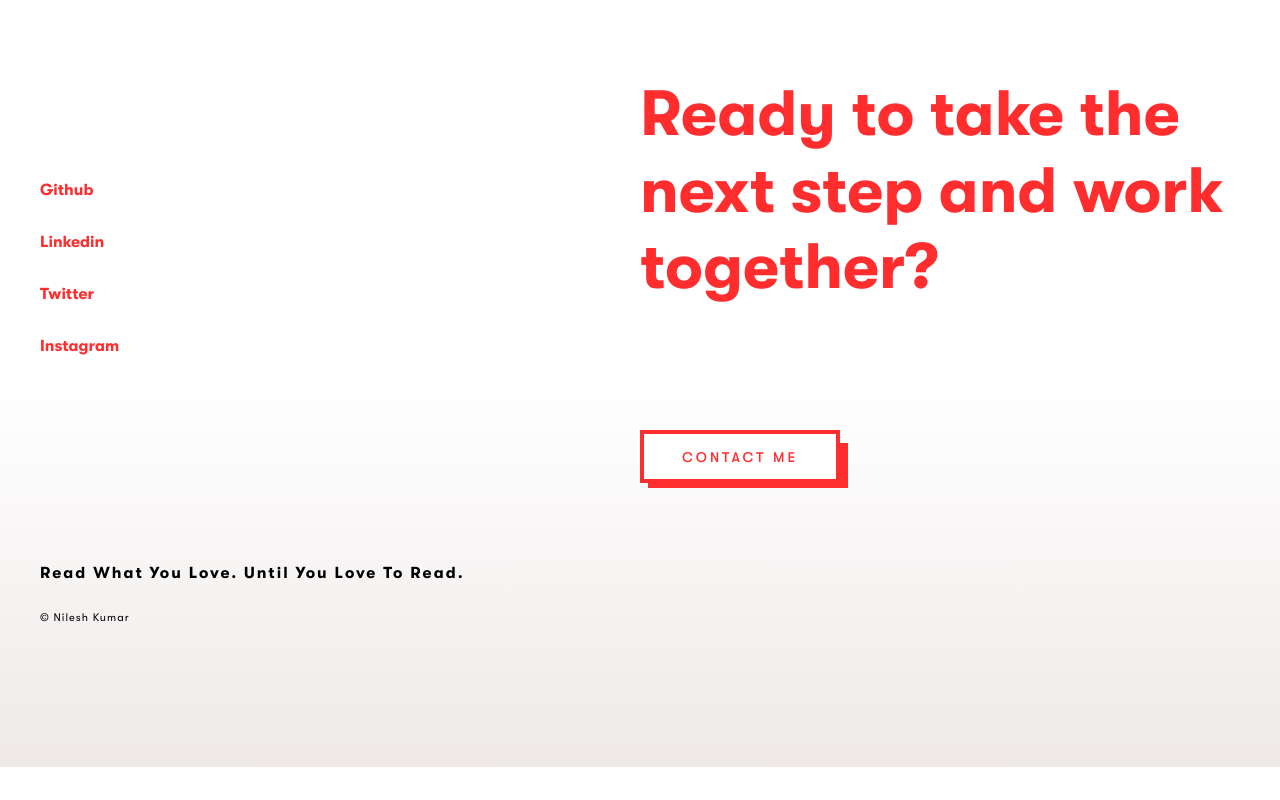
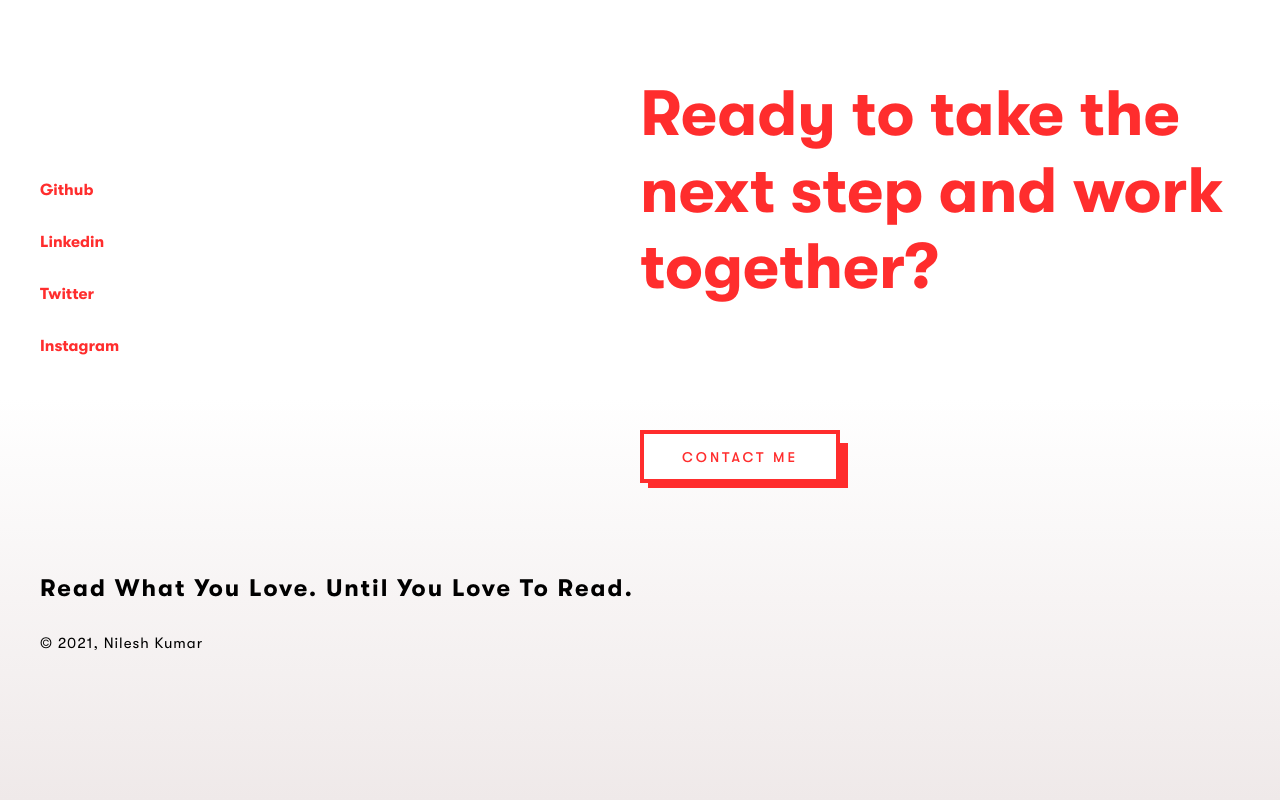
Before and after one commit to NileshEvrywhr/legendary-literate, a Gatsby site: page /blog in a window 1280 px wide. Shown: the part 2148-2948 px from the top of the page. Before the commit the page ends 2915 px from the top, so only its background shows below. Built offline with nearby package versions, Linux system fonts and the light colour scheme; Gatsby itself is replaced by a stand-in of ours.

Commit message:
context customize footer

```diff
--- a/src/components/layout/footer/index.jsx
+++ b/src/components/layout/footer/index.jsx
@@ -27,10 +27,7 @@ const Footer = () => {
 					<div className="box">
 						<SubRight> Read what you love. Until you love to read. </SubRight>
 						<CopyRight className="text-dark">
-							© {data.SiteAuthor}
-							{/* <span> {new Date().getFullYear()}, Built with {` `}
-								<a href="https://www.gatsbyjs.org">Gatsby</a>{" "}
-							</span>  */}
+							©<span> {new Date().getFullYear()}, {data.SiteAuthor} </span>
 						</CopyRight>
 					</div>
 				</ContainerLayout>
--- a/src/components/layout/footer/style.js
+++ b/src/components/layout/footer/style.js
@@ -28,7 +28,7 @@ export const FooterStyle = styled.footer`
 `;
 
 export const SubRight = styled.p`
-	font-size: 1rem;
+	font-size: 1.5rem;
 	line-height: 1.8;
 	letter-spacing:2px;
 	text-transform: capitalize;
@@ -36,7 +36,7 @@ export const SubRight = styled.p`
 	font-family: "GT-Walsheim-Pro-Bold";
 `
 export const CopyRight = styled.p`
-	font-size: 11px;
+	font-size: 15px;
 	line-height: 1.8;
 	letter-spacing:1px;
 	text-transform: capitalize;
```
